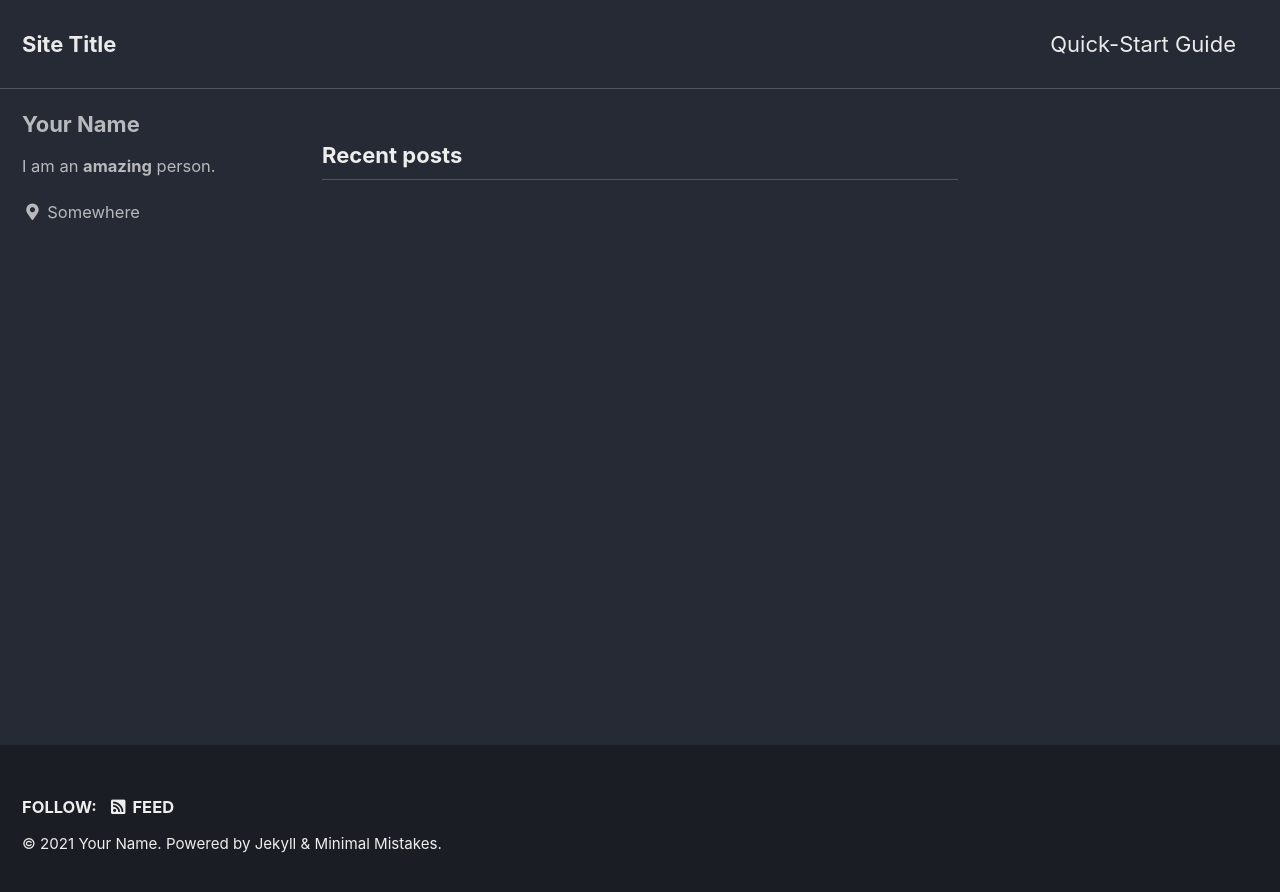
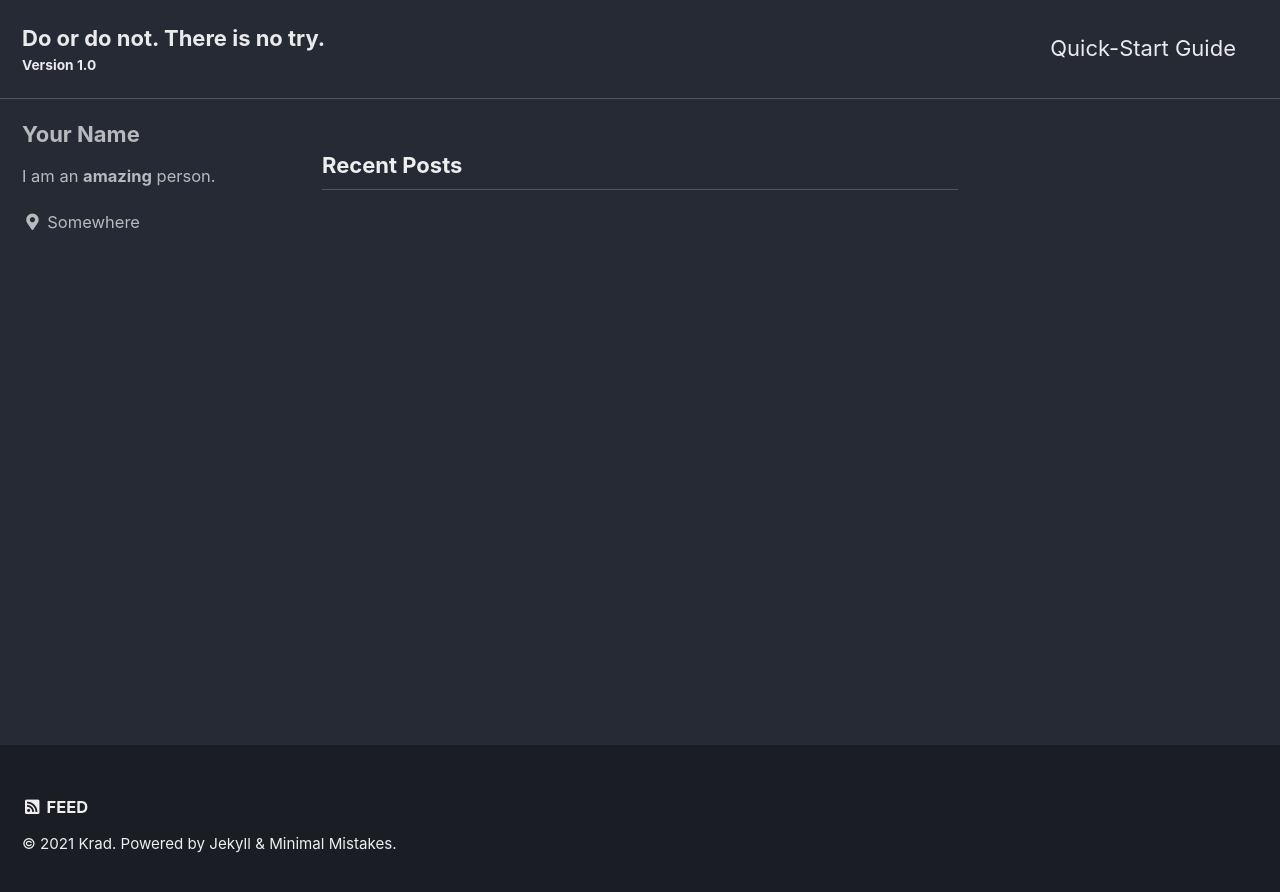
Before and after one commit to krad-j/krad-j.github.io, a Jekyll site: the page built from index.html, in a window 1280 px wide. Shown: the top 892 px of the page. Built offline with Jekyll 4.4.1, drawn with Linux system fonts in a browser that asks for light colours; cached includes are drawn as plain includes; the list of posts is cut into pages by our own code.

Commit message:
add Jekyll

```diff
--- a/_config.yml
+++ b/_config.yml
@@ -15,18 +15,18 @@
 minimal_mistakes_skin    : "dark" # "air", "aqua", "contrast", "dark", "dirt", "neon", "mint", "plum", "sunrise"
 
 # Site Settings
-locale                   : "en-US"
-title                    : "Site Title"
+locale                   : "ko-Kr"
+title                    : "Developer"
 title_separator          : "-"
-subtitle                 : # site tagline that appears below site title in masthead
-name                     : "Your Name"
-description              : "An amazing website."
-url                      : # the base hostname & protocol for your site e.g. "https://mmistakes.github.io"
+subtitle                 : "Version 1.0" # site tagline that appears below site title in masthead
+name                     : "Krad"
+description              : "개발 이야기를 시작합니다."
+url                      : "https://krad-j.github.io" # the base hostname & protocol for your site e.g. "https://mmistakes.github.io"
 baseurl                  : # the subpath of your site, e.g. "/blog"
-repository               : # GitHub username/repo-name e.g. "mmistakes/minimal-mistakes"
+repository               : "krad-j/krad-j.github.io" # GitHub username/repo-name e.g. "mmistakes/minimal-mistakes"
 teaser                   : # path of fallback teaser image, e.g. "/assets/images/500x300.png"
 logo                     : # path of logo image to display in the masthead, e.g. "/assets/images/88x88.png"
-masthead_title           : # overrides the website title displayed in the masthead, use " " for no title
+masthead_title           : "Do or do not. There is no try." # overrides the website title displayed in the masthead, use " " for no title
 # breadcrumbs            : false # true, false (default)
 words_per_minute         : 200
 comments:
```
